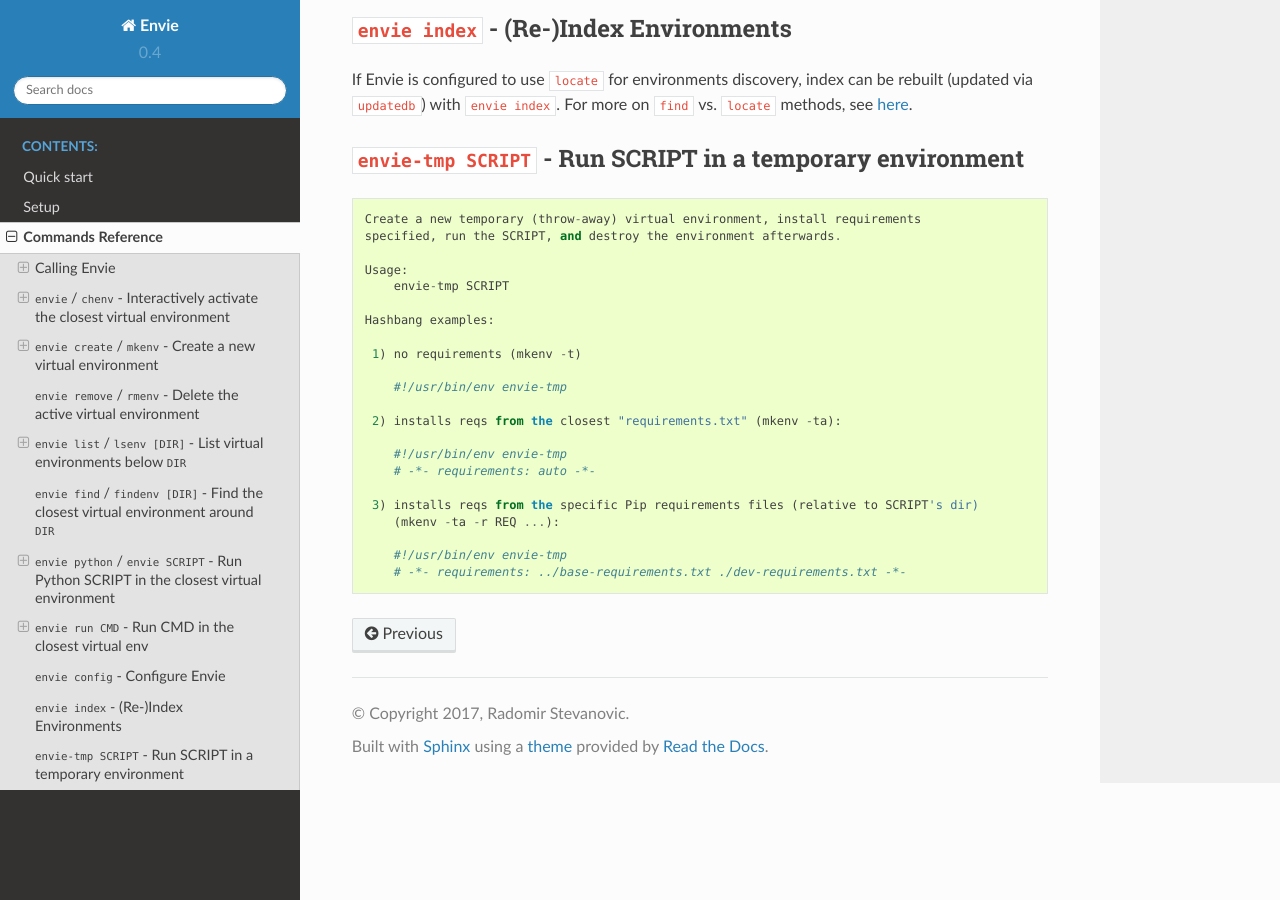
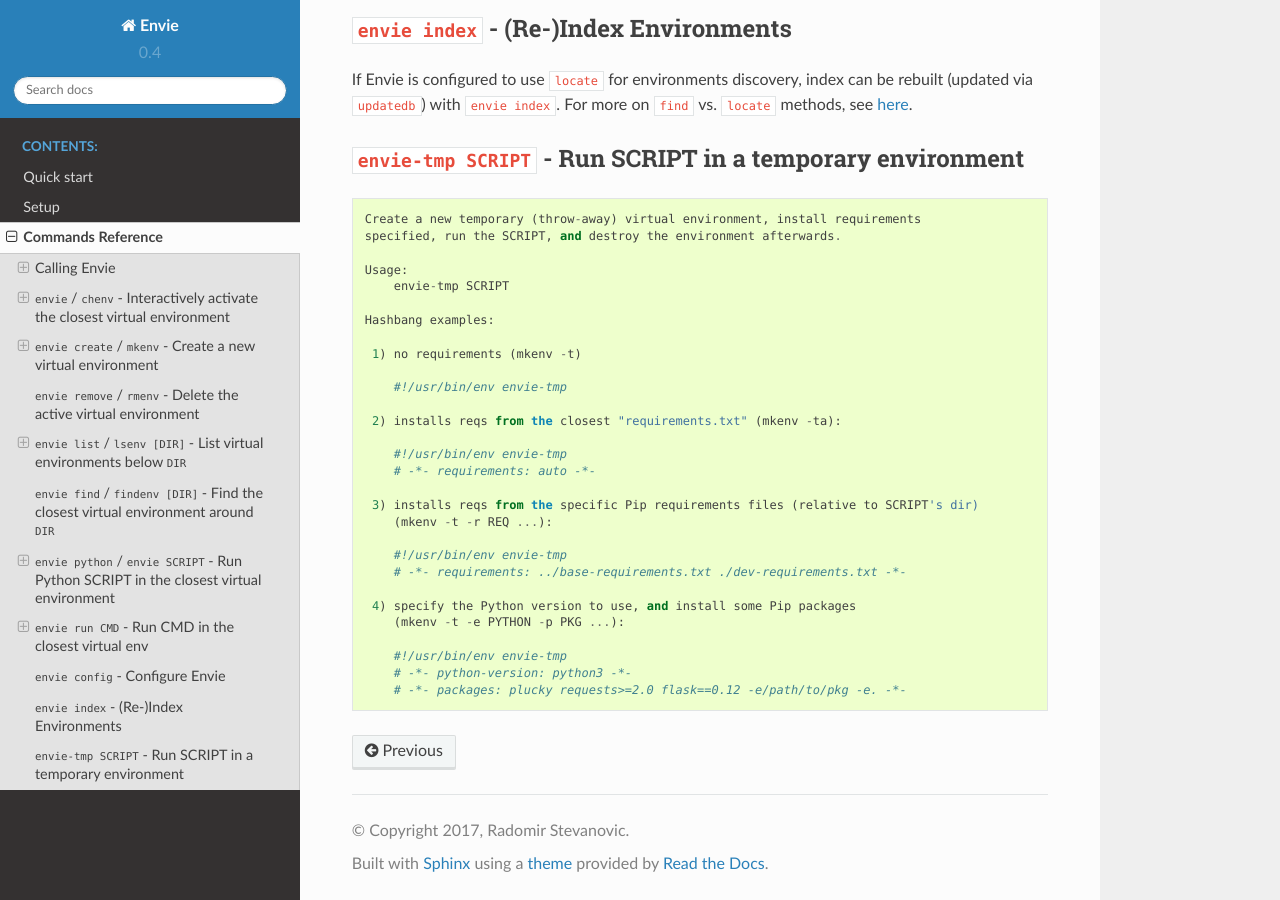
Before and after one commit to randomir/envie, a Sphinx documentation site: the page built from docs/commands.rst, in a window 1280 px wide and 900 px high, scrolled down 8890 px. Built offline with Sphinx 7.4.7 and the Read the Docs theme 2.0.0, drawn with Linux system fonts in a browser that asks for light colours.

Commit message:
docs update: new envie-tmp functionality

```diff
--- a/docs/commands.rst
+++ b/docs/commands.rst
@@ -524,7 +524,14 @@ vs. ``locate`` methods, see :ref:`here <find-vs-locate>`.
         # -*- requirements: auto -*-
 
      3) installs reqs from the specific Pip requirements files (relative to SCRIPT's dir)
-        (mkenv -ta -r REQ ...):
+        (mkenv -t -r REQ ...):
 
         #!/usr/bin/env envie-tmp
         # -*- requirements: ../base-requirements.txt ./dev-requirements.txt -*-
+
+     4) specify the Python version to use, and install some Pip packages
+        (mkenv -t -e PYTHON -p PKG ...):
+
+        #!/usr/bin/env envie-tmp
+        # -*- python-version: python3 -*-
+        # -*- packages: plucky requests>=2.0 flask==0.12 -e/path/to/pkg -e. -*-
--- a/docs/setup.rst
+++ b/docs/setup.rst
@@ -150,14 +150,14 @@ Find vs. Locate (aka The faster search)
 ^^^^^^^^^^^^^^^^^^^^^^^^^^^^^^^^^^^^^^^
 
 By default, ``envie`` uses the ``find`` command to search for environments. That
-approach is pretty fast when searching shallow trees. However, if you have a
+approach is pretty fast when searching shallow trees. However, if you have
 deeper directory trees, it's often faster to use a pre-built directory index
 (i.e. the ``locate`` command). To enable a combined ``locate/find`` approach to
 search, you must run ``envie config`` and answer *Yes* when asked about the
 ``locate/updatedb`` usage.
 
 .. tip::
-  In a production/server environment, you maybe do not want to use *locate*
+  In a production/server environment, you might not want to use *locate*
   method and run cron updatedb jobs every 15min.
 
   Actually, you **can** still use *locate*, but rebuild the index manually with
```
